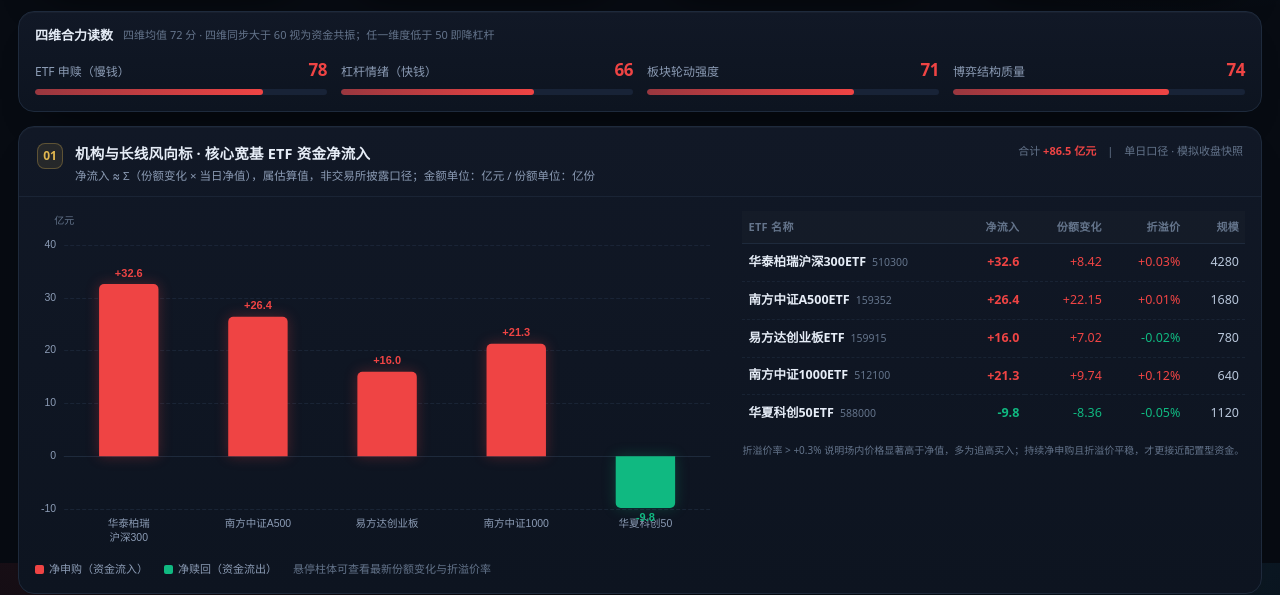
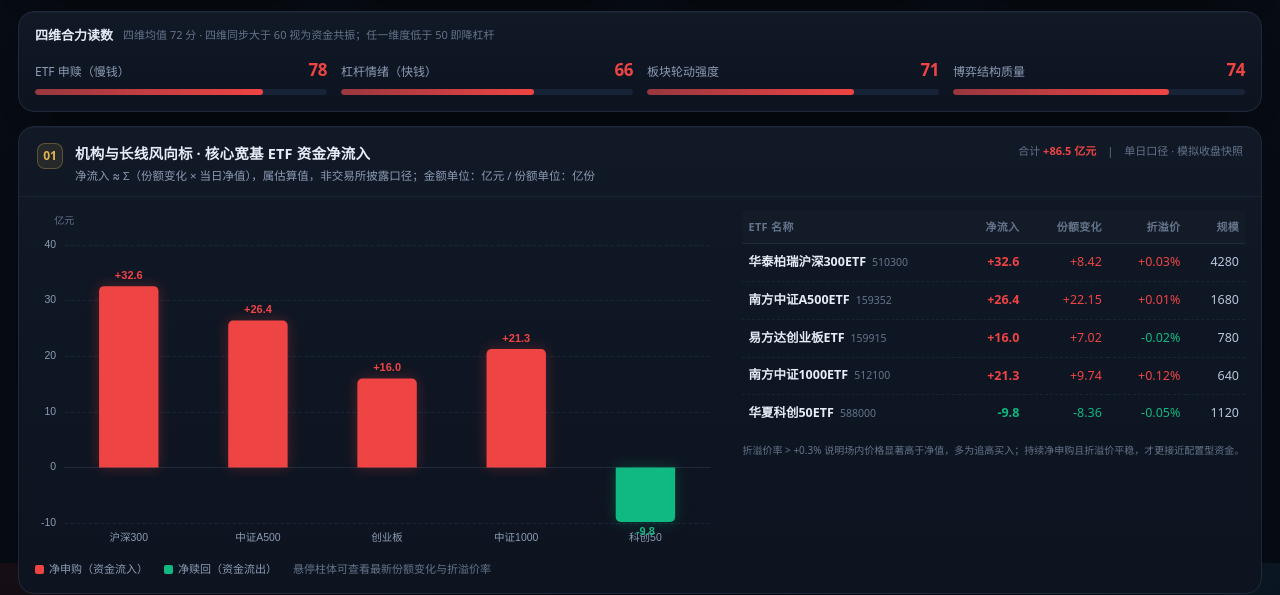
Before and after one commit to zsy0216/smf-dashboard, a plain HTML site: page index.html in a window 1280 px wide. Shown: the part 237-832 px from the top of the page. Drawn offline with nearby package versions, Linux system fonts and the light colour scheme.

Commit message:
polish(chart): ETF 横轴改用指数短名，消除标签重叠

```diff
--- a/index.html
+++ b/index.html
@@ -964,7 +964,8 @@ if (window.tailwind) {
   function buildEtfOption(D) {
     var names = [], vals = [], raw = D.etf;
     for (var i = 0; i < raw.length; i++) {
-      names.push(raw[i].name.replace("ETF", "").replace("华泰柏瑞", "华泰柏瑞\n"));
+      /* 横轴用短名：去掉基金公司前缀与 ETF 后缀，避免刻度标签互相压字 */
+      names.push(raw[i].name.replace(/ETF$/, "").replace(/^(华泰柏瑞|南方|华夏|易方达|嘉实|广发|天弘)/, ""));
       vals.push(raw[i].net);
     }
     var data = [];
```
